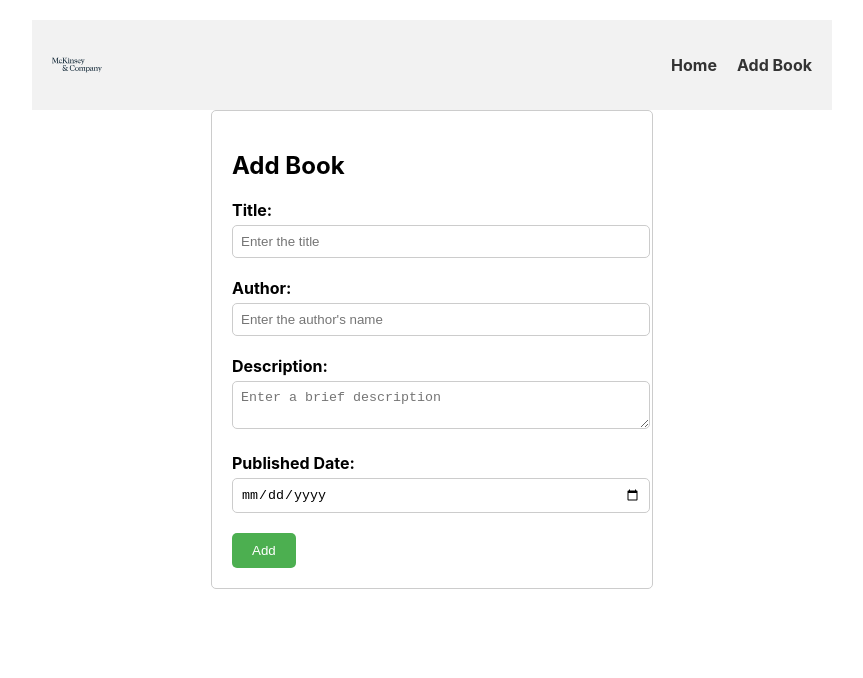
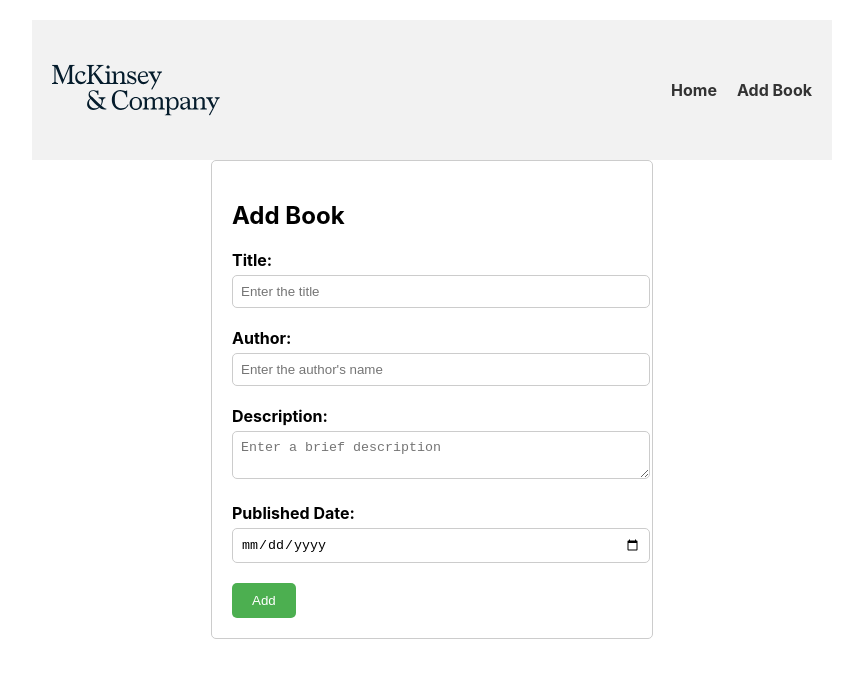
Before and after one commit to maksoodmohiuddin/gen-ai-poc-three-tier, a React (Create React App) app in the folder app/frontend/book-inventory-system/: page /add in a window 1280 px wide. Shown: the top 678 px of the page, without its empty margins (208-1071 px from the left). Built offline with nearby package versions, Linux system fonts and the light colour scheme.

Commit message:
style fix

```diff
--- a/app/frontend/book-inventory-system/src/components/BookList.js
+++ b/app/frontend/book-inventory-system/src/components/BookList.js
@@ -61,6 +61,13 @@ function BookList() {
     };
   }, []);
 
+  // Function to format the published date to display only the date
+  const formatDate = (dateString) => {
+    const options = { year: 'numeric', month: 'long', day: 'numeric' };
+    const date = new Date(dateString);
+    return date.toLocaleDateString(undefined, options);
+  };
+
   return (
     <div className="book-list-container" ref={containerRef}>
       {/* Render the book list */}
@@ -79,7 +86,7 @@ function BookList() {
             <tr key={book.id}>
               <td>{book.title}</td>
               <td>{book.author}</td>
-              <td>{book.published_date}</td>
+              <td>{formatDate(book.published_date)}</td>
               <td>
                 {/* Link to edit the book */}
                 <Link to={`/book/${book.id}`}>Edit</Link>
--- a/app/frontend/book-inventory-system/src/components/Navigation.css
+++ b/app/frontend/book-inventory-system/src/components/Navigation.css
@@ -9,8 +9,8 @@
 }
 
 .logo {
-  width: 50px;
-  height: 50px;
+  width: 168px;
+  height: 100px;
 }
 
 .nav-menu {
```
